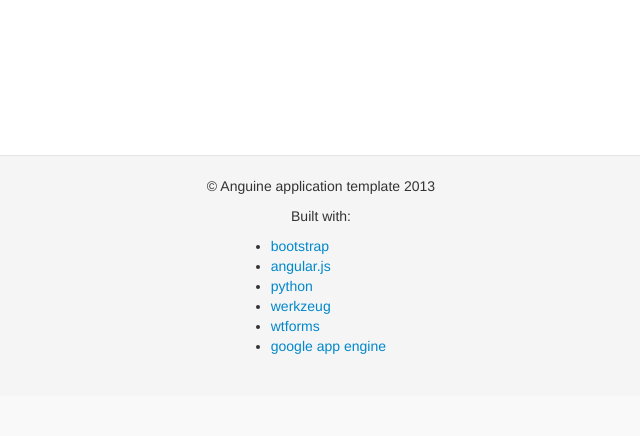
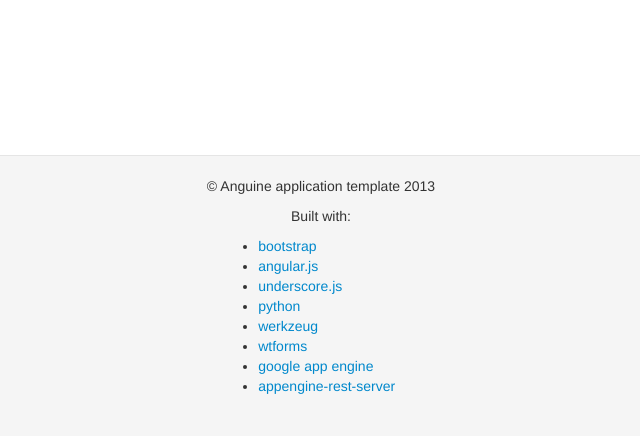
Before and after one commit to nunes/anguine, a Python web app: template resources/templates/about.html in a window 1280 px wide. Shown: the part 435-871 px from the top of the page, without its empty margins (319-959 px from the left). Before the commit the page ends 789 px from the top, so only its background shows below. Run offline with Jinja, Linux system fonts and the light colour scheme; the template is opened without the code that fills it, so the values that code supplies are empty; style sheets or scripts are compiled from the project's sources; some libraries are stand-ins or nearby versions.

Commit message:
changed delete task icon color to white added new libreries used on anguine

```diff
--- a/resources/css/style.css
+++ b/resources/css/style.css
@@ -18,7 +18,7 @@
 footer ul li {
 	margin-left: auto;
 	margin-right: auto;
-	width: 10%;
+	width: 12%;
 }
 
 .main-content {
--- a/resources/js/views/main.js
+++ b/resources/js/views/main.js
@@ -10,6 +10,8 @@
         });
 
     });
+
+    var user = null;
 
     $scope.newTask = '';
     $scope.newTaskLabel = '';
--- a/resources/templates/layout.html
+++ b/resources/templates/layout.html
@@ -73,10 +73,12 @@
        <ul>
          <li><a href="http://twitter.github.io/bootstrap/">bootstrap</a></li>
          <li><a href="http://angularjs.org/">angular.js</a></li>
+         <li><a href="http://underscorejs.org/">underscore.js</a></li>
          <li><a href="http://www.python.org/">python</a></li>
          <li><a href="http://werkzeug.pocoo.org/">werkzeug</a></li>
          <li><a href="http://wtforms.simplecodes.com/">wtforms</a></li>
          <li><a href="https://developers.google.com/appengine/">google app engine</a></li>
+         <li><a href="https://code.google.com/p/appengine-rest-server/">appengine-rest-server</a></li>
        </ul>
     </footer>
     {% endblock %}
--- a/resources/templates/main.html
+++ b/resources/templates/main.html
@@ -28,7 +28,7 @@
 					<button class="btn btn-danger" href="#deleteTaskModal"
 						role="button" data-toggle="modal"
 						ng-click="openRemoveTask(task)">
-						<i class="icon-trash"></i>
+						<i class="icon-trash icon-white"></i>
 					</button>
 				</td>
 			</tr>
```
